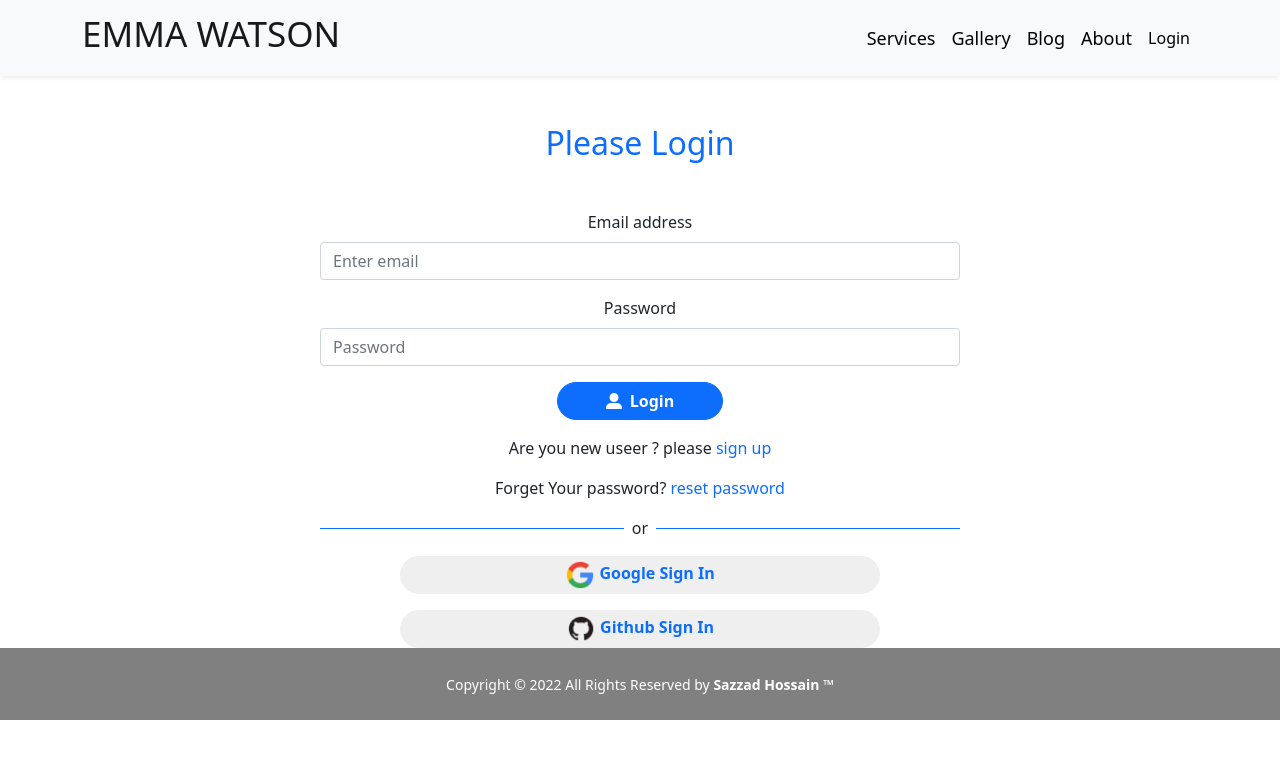
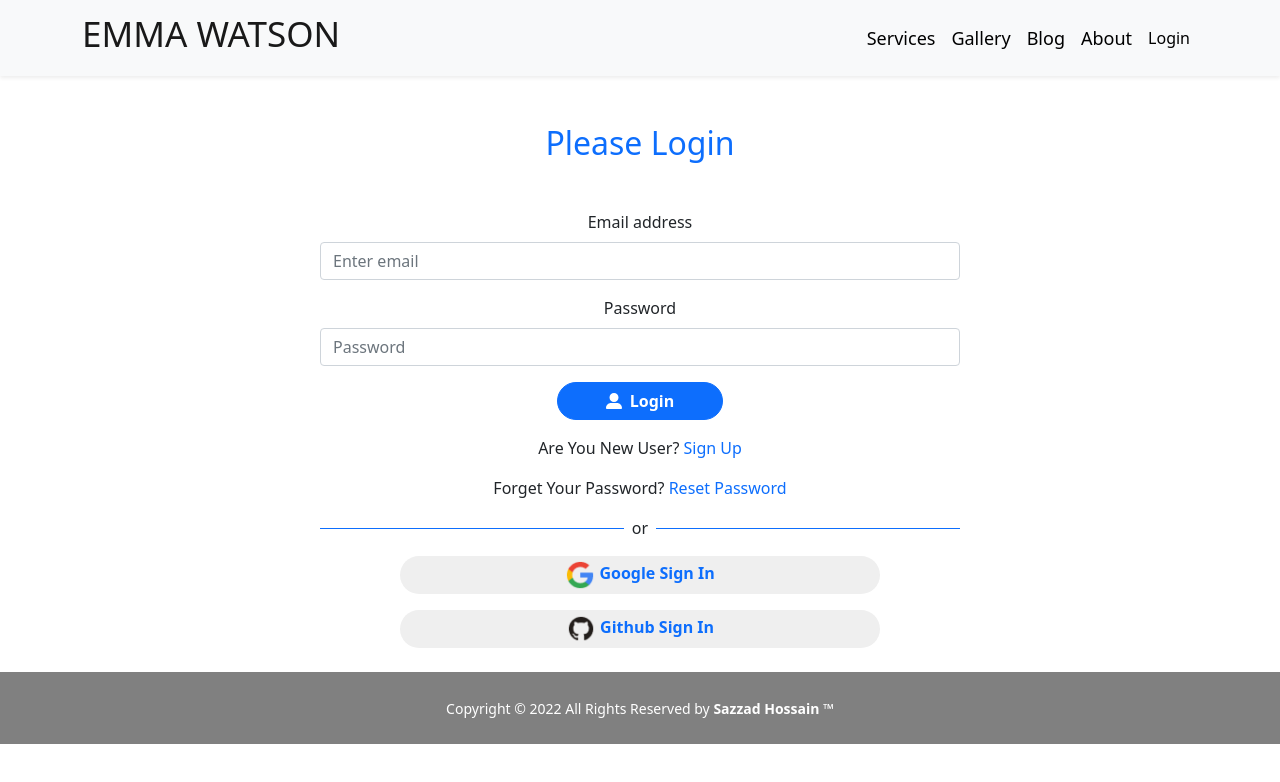
Before and after one commit to Sazzads/emma_watson, a React (Create React App) app: page /login in a window 1280 px wide. Shown: the top 782 px of the page. Built offline with nearby package versions, Linux system fonts and the light colour scheme; no server answers.

Commit message:
login page update

```diff
--- a/src/Components/LoginPage/Login/Login.js
+++ b/src/Components/LoginPage/Login/Login.js
@@ -80,11 +80,12 @@ const Login = () => {
                     Login
                 </Button>
             </Form>
-            <p className='mt-3'>Are you new useer ? please <span> <Link className='text-decoration-none' to='/register'>sign up</Link> </span></p>
+            <p className='mt-3'>Are You New User?<span> <Link className='text-decoration-none' to='/register'>Sign Up</Link> </span></p>
             <ToastContainer />
-            <p>Forget Your password? <span style={{ cursor: 'pointer' }} className='text-primary' onClick={resetPassword}>reset password</span></p>
+            <p>Forget Your Password? <span style={{ cursor: 'pointer' }} className='text-primary' onClick={resetPassword}>Reset Password</span></p>
 
             <SocialLogin></SocialLogin>
+            <br />
         </div >
     );
 };
```
